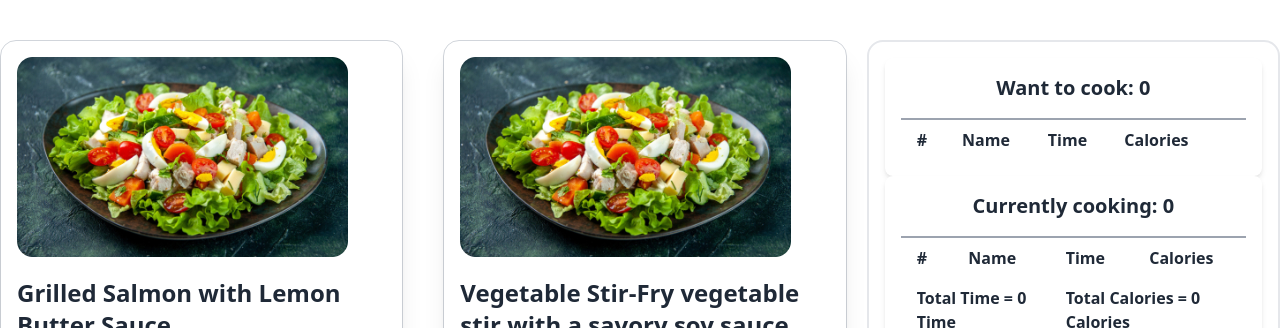
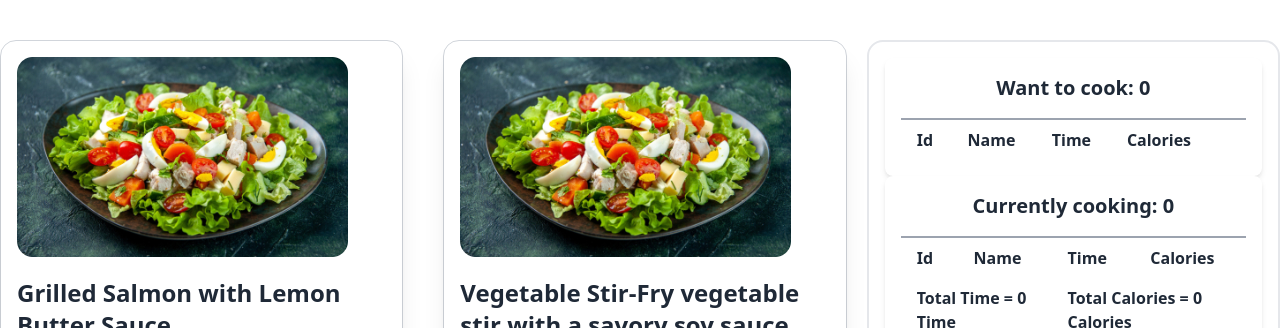
Before and after one commit to protap1100/Chefs-Table, a React (Vite) app: page / in a window 1280 px wide. Shown: the part 864-1192 px from the top of the page. Built offline with nearby package versions, Linux system fonts and the light colour scheme.

Commit message:
currently cooking added

```diff
--- a/src/Components/Recipe_Components/CurrentlyCooking.jsx
+++ b/src/Components/Recipe_Components/CurrentlyCooking.jsx
@@ -15,7 +15,7 @@ const CurrentlyCooking = ({ handleCooking }) => {
                 <table className="w-full">
                     <thead>
                         <tr>
-                            <th className="py-2 px-4  text-left">#</th>
+                            <th className="py-2 px-4  text-left">Id</th>
                             <th className="py-2 px-4  text-left">Name</th>
                             <th className="py-2 px-4  text-left">Time</th>
                             <th className="py-2 px-4  text-left">Calories</th>
--- a/src/Components/Recipe_Components/OurRecipe.jsx
+++ b/src/Components/Recipe_Components/OurRecipe.jsx
@@ -46,7 +46,7 @@ const OurRecipe = () => {
                     </div>
                 </div>
                 <div className="col-span-4" >
-                    <WantToCook cooks={cooks}></WantToCook>
+                    <WantToCook cooks={cooks} setCooks={setCooks}></WantToCook>
                 </div>
             </div>
             {/* <Toast message={toastMessage} />  */}
--- a/src/Components/Recipe_Components/WantToCook.jsx
+++ b/src/Components/Recipe_Components/WantToCook.jsx
@@ -1,13 +1,16 @@
 import { useState } from 'react';
 import CurrentlyCooking from "./CurrentlyCooking";
 
-const WantToCook = ({ cooks }) => {
+const WantToCook = ({ cooks, setCooks }) => {
     const [curCooking, setCurCooking] = useState([]);
 
     const handleCooking = (recipe) => {
+        const newCooks = cooks.filter((cook) => cook !== recipe);
+
         const newCurCooking = [...curCooking, recipe];
+
+        setCooks(newCooks);
         setCurCooking(newCurCooking);
-        console.log(newCurCooking);
     };
 
     return (
@@ -18,7 +21,7 @@ const WantToCook = ({ cooks }) => {
                 <table className="w-full">
                     <thead>
                         <tr>
-                            <th className="py-2 px-4 text-left">#</th>
+                            <th className="py-2 px-4 text-left">Id</th>
                             <th className="py-2 px-4 text-left">Name</th>
                             <th className="py-2 px-4 text-left">Time</th>
                             <th className="py-2 px-4 text-left">Calories</th>
```
